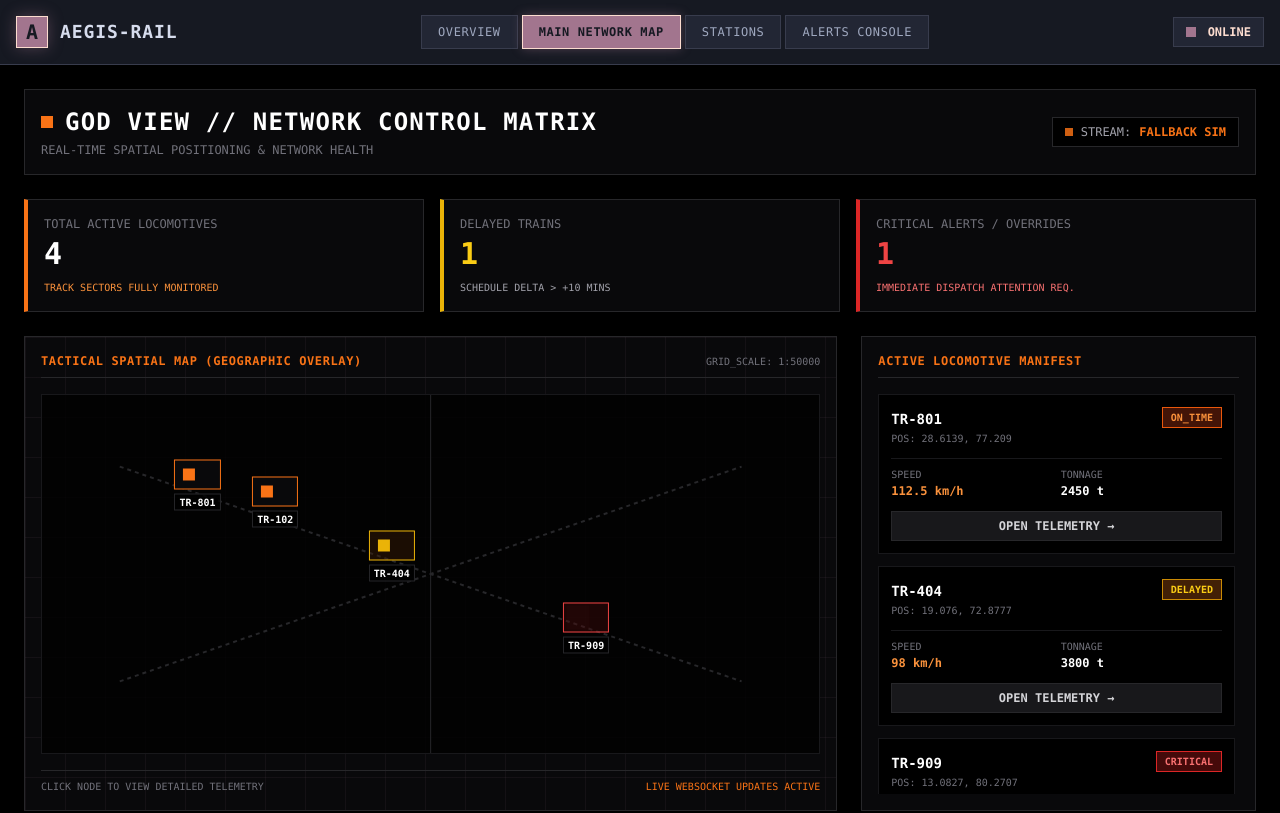
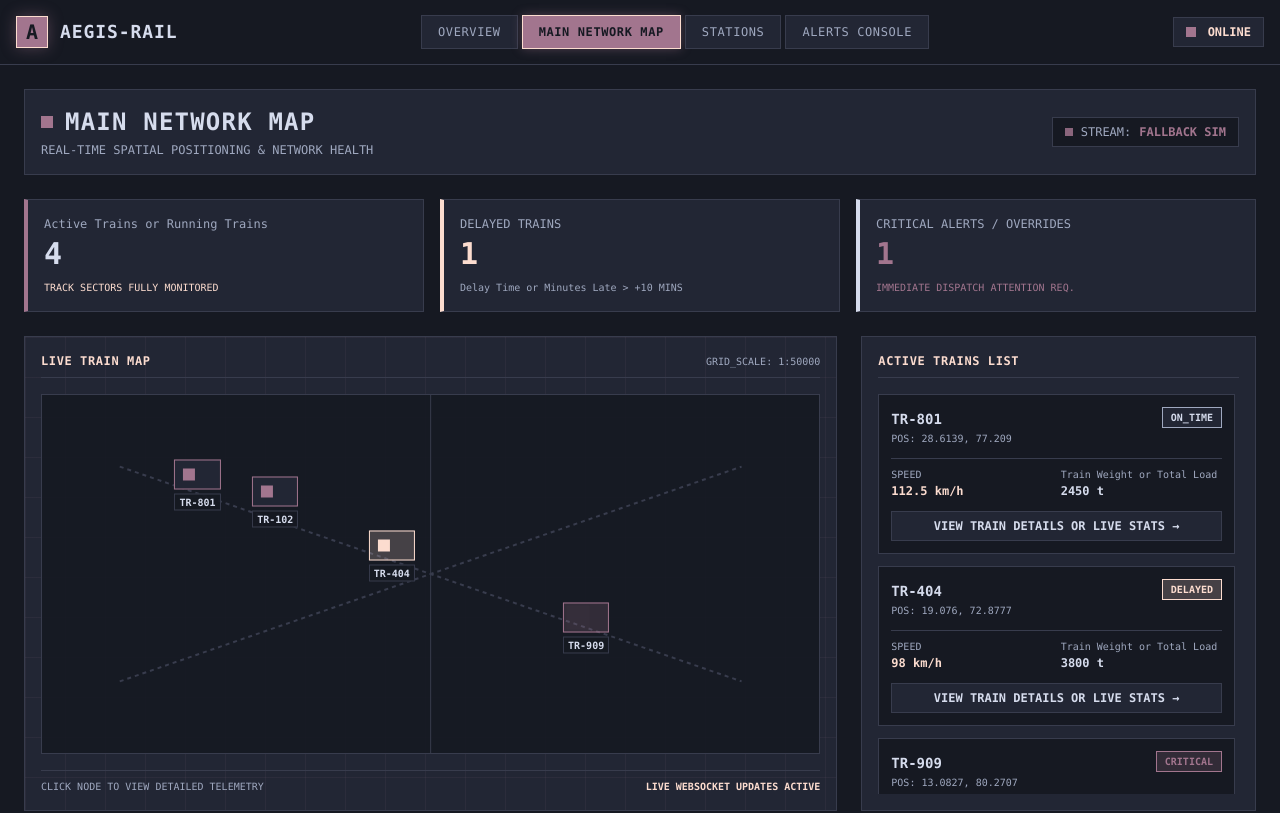
Before and after one commit to AnmolTiwari4/aegis-rail, a Next.js app in the folder frontend/: page /dashboard in a window 1280 px wide. Shown: the top 813 px of the page. Built offline with nearby package versions, Linux system fonts and the light colour scheme; no server answers.

Commit message:
update dashboard matrix with ocean colors and updated terminology

```diff
--- a/frontend/app/dashboard/page.jsx
+++ b/frontend/app/dashboard/page.jsx
@@ -19,23 +19,23 @@ export default function DashboardPage() {
   const criticalCount = activeTrains.filter(t => t.status === "CRITICAL").length;
 
   return (
-    <div className="w-full bg-black min-h-screen p-4 md:p-6 font-mono space-y-6">
+    <div className="w-full bg-ocean-bg min-h-screen p-4 md:p-6 font-mono space-y-6">
 
       {/* Top Header & Status */}
-      <div className="flex flex-col md:flex-row justify-between items-start md:items-center gap-4 border border-zinc-800 bg-zinc-950 p-4">
+      <div className="flex flex-col md:flex-row justify-between items-start md:items-center gap-4 border border-ocean-border bg-ocean-surface p-4">
         <div>
-          <h1 className="text-xl md:text-2xl font-bold uppercase text-white tracking-wider flex items-center gap-3">
-            <span className="w-3 h-3 bg-orange-500 inline-block"></span>
-            GOD VIEW // NETWORK CONTROL MATRIX
+          <h1 className="text-xl md:text-2xl font-bold uppercase text-ocean-light tracking-wider flex items-center gap-3">
+            <span className="w-3 h-3 bg-ocean-mauve inline-block"></span>
+            Main Network Map
           </h1>
-          <p className="text-zinc-500 text-xs mt-1">REAL-TIME SPATIAL POSITIONING & NETWORK HEALTH</p>
+          <p className="text-ocean-soft text-xs mt-1">REAL-TIME SPATIAL POSITIONING & NETWORK HEALTH</p>
         </div>
 
         <div className="flex items-center gap-4">
-          <div className="border border-zinc-800 bg-black px-3 py-1.5 text-xs flex items-center gap-2">
-            <span className={`w-2 h-2 ${isConnected ? 'bg-green-500' : 'bg-orange-500 animate-pulse'}`}></span>
-            <span className="text-zinc-400">STREAM:</span>
-            <span className={isConnected ? 'text-green-400 font-bold' : 'text-orange-500 font-bold'}>
+          <div className="border border-ocean-border bg-ocean-bg px-3 py-1.5 text-xs flex items-center gap-2">
+            <span className={`w-2 h-2 ${isConnected ? 'bg-ocean-peach' : 'bg-ocean-mauve animate-pulse'}`}></span>
+            <span className="text-ocean-soft">STREAM:</span>
+            <span className={isConnected ? 'text-ocean-peach font-bold' : 'text-ocean-mauve font-bold'}>
               {isConnected ? 'LIVE WEBSOCKET' : 'FALLBACK SIM'}
             </span>
           </div>
@@ -44,22 +44,22 @@ export default function DashboardPage() {
 
       {/* KPI Cards Row */}
       <div className="grid grid-cols-1 md:grid-cols-3 gap-4">
-        <div className="border border-zinc-800 bg-zinc-950 p-4 border-l-4 border-l-orange-500">
-          <span className="text-zinc-500 text-xs block">TOTAL ACTIVE LOCOMOTIVES</span>
-          <div className="text-3xl font-extrabold text-white mt-1">{totalActive}</div>
-          <span className="text-[10px] text-orange-400 mt-2 block">TRACK SECTORS FULLY MONITORED</span>
+        <div className="border border-ocean-border bg-ocean-surface p-4 border-l-4 border-l-ocean-mauve">
+          <span className="text-ocean-soft text-xs block">Active Trains or Running Trains</span>
+          <div className="text-3xl font-extrabold text-ocean-light mt-1">{totalActive}</div>
+          <span className="text-[10px] text-ocean-peach mt-2 block">TRACK SECTORS FULLY MONITORED</span>
         </div>
 
-        <div className="border border-zinc-800 bg-zinc-950 p-4 border-l-4 border-l-yellow-500">
-          <span className="text-zinc-500 text-xs block">DELAYED TRAINS</span>
-          <div className="text-3xl font-extrabold text-yellow-400 mt-1">{delayedCount}</div>
-          <span className="text-[10px] text-zinc-400 mt-2 block">SCHEDULE DELTA &gt; +10 MINS</span>
+        <div className="border border-ocean-border bg-ocean-surface p-4 border-l-4 border-l-ocean-peach">
+          <span className="text-ocean-soft text-xs block">DELAYED TRAINS</span>
+          <div className="text-3xl font-extrabold text-ocean-peach mt-1">{delayedCount}</div>
+          <span className="text-[10px] text-ocean-soft mt-2 block">Delay Time or Minutes Late &gt; +10 MINS</span>
         </div>
 
-        <div className="border border-zinc-800 bg-zinc-950 p-4 border-l-4 border-l-red-600">
-          <span className="text-zinc-500 text-xs block">CRITICAL ALERTS / OVERRIDES</span>
-          <div className="text-3xl font-extrabold text-red-500 mt-1">{criticalCount}</div>
-          <span className="text-[10px] text-red-400 mt-2 block">IMMEDIATE DISPATCH ATTENTION REQ.</span>
+        <div className="border border-ocean-border bg-ocean-surface p-4 border-l-4 border-l-ocean-light">
+          <span className="text-ocean-soft text-xs block">CRITICAL ALERTS / OVERRIDES</span>
+          <div className="text-3xl font-extrabold text-ocean-mauve mt-1">{criticalCount}</div>
+          <span className="text-[10px] text-ocean-mauve mt-2 block">IMMEDIATE DISPATCH ATTENTION REQ.</span>
         </div>
       </div>
 
@@ -67,24 +67,23 @@ export default function DashboardPage() {
       <div className="grid grid-cols-1 lg:grid-cols-3 gap-6">
 
         {/* Interactive Tactical Map Container (2 Cols) */}
-        <div className="lg:col-span-2 border border-zinc-800 bg-zinc-950 p-4 relative min-h-[450px] flex flex-col justify-between grid-bg">
-          <div className="flex justify-between items-center border-b border-zinc-800 pb-2">
-            <span className="text-orange-500 font-bold text-xs uppercase tracking-wider">TACTICAL SPATIAL MAP (GEOGRAPHIC OVERLAY)</span>
-            <span className="text-zinc-500 text-[10px]">GRID_SCALE: 1:50000</span>
+        <div className="lg:col-span-2 border border-ocean-border bg-ocean-surface p-4 relative min-h-[450px] flex flex-col justify-between grid-bg">
+          <div className="flex justify-between items-center border-b border-ocean-border pb-2">
+            <span className="text-ocean-peach font-bold text-xs uppercase tracking-wider">Live Train Map</span>
+            <span className="text-ocean-soft text-[10px]">GRID_SCALE: 1:50000</span>
           </div>
 
           {/* Interactive Map Visual Simulation Nodes */}
-          <div className="relative w-full h-[360px] my-4 border border-zinc-900 bg-black/80 overflow-hidden flex items-center justify-center">
+          <div className="relative w-full h-[360px] my-4 border border-ocean-border bg-ocean-bg/90 overflow-hidden flex items-center justify-center">
             {/* Grid Track SVG Lines */}
-            <svg className="absolute inset-0 w-full h-full stroke-zinc-900 stroke-1" xmlns="http://www.w3.org/2000/svg">
-              <line x1="10%" y1="20%" x2="90%" y2="80%" stroke="#27272a" strokeWidth="2" strokeDasharray="4 4" />
-              <line x1="10%" y1="80%" x2="90%" y2="20%" stroke="#27272a" strokeWidth="2" strokeDasharray="4 4" />
-              <line x1="50%" y1="0%" x2="50%" y2="100%" stroke="#27272a" strokeWidth="1" />
+            <svg className="absolute inset-0 w-full h-full stroke-ocean-border stroke-1" xmlns="http://www.w3.org/2000/svg">
+              <line x1="10%" y1="20%" x2="90%" y2="80%" stroke="#383C4D" strokeWidth="2" strokeDasharray="4 4" />
+              <line x1="10%" y1="80%" x2="90%" y2="20%" stroke="#383C4D" strokeWidth="2" strokeDasharray="4 4" />
+              <line x1="50%" y1="0%" x2="50%" y2="100%" stroke="#383C4D" strokeWidth="1" />
             </svg>
 
             {/* Dynamic Moving Nodes */}
             {activeTrains.map((train, idx) => {
-              // Convert lat/lng to container percentages for interactive visual display
               const xPos = 20 + ((idx * 25) % 65);
               const yPos = 25 + ((idx * 20) % 55);
 
@@ -98,21 +97,20 @@ export default function DashboardPage() {
                   style={{ left: `${xPos}%`, top: `${yPos}%` }}
                   className="absolute transform -translate-x-1/2 -translate-y-1/2 group cursor-pointer"
                 >
-                  <div className={`relative p-2 border bg-black transition-transform group-hover:scale-110 ${
-                    isCritical ? 'border-red-500 bg-red-950/40' : isDelayed ? 'border-yellow-500 bg-yellow-950/40' : 'border-orange-500 bg-zinc-950'
-                  }`}>
+                  <div className={`relative p-2 border bg-ocean-bg transition-transform group-hover:scale-110 ${isCritical ? 'border-ocean-mauve bg-ocean-mauve/20' : isDelayed ? 'border-ocean-peach bg-ocean-peach/20' : 'border-ocean-mauve bg-ocean-surface'
+                    }`}>
                     {/* Pulsing indicator */}
-                    <div className={`w-3 h-3 ${isCritical ? 'bg-red-500 animate-ping' : isDelayed ? 'bg-yellow-500' : 'bg-orange-500'}`} />
+                    <div className={`w-3 h-3 ${isCritical ? 'bg-ocean-mauve animate-ping' : isDelayed ? 'bg-ocean-peach' : 'bg-ocean-mauve'}`} />
 
                     {/* Tooltip on Hover */}
-                    <div className="absolute left-6 top-0 hidden group-hover:block bg-zinc-950 border border-orange-500 p-2 z-30 whitespace-nowrap text-xs shadow-lg">
-                      <div className="text-white font-bold">{train.train_id}</div>
-                      <div className="text-orange-400">SPEED: {train.current_speed} km/h</div>
-                      <div className="text-zinc-400">WEIGHT: {train.current_weight} t</div>
-                      <div className="text-zinc-500 text-[10px] underline mt-1">CLICK FOR TELEMETRY DASHBOARD →</div>
+                    <div className="absolute left-6 top-0 hidden group-hover:block bg-ocean-surface border border-ocean-mauve p-2 z-30 whitespace-nowrap text-xs shadow-lg">
+                      <div className="text-ocean-light font-bold">{train.train_id}</div>
+                      <div className="text-ocean-peach">SPEED: {train.current_speed} km/h</div>
+                      <div className="text-ocean-soft">WEIGHT: {train.current_weight} t</div>
+                      <div className="text-ocean-mauve text-[10px] underline mt-1">CLICK FOR TELEMETRY DASHBOARD →</div>
                     </div>
                   </div>
-                  <span className="text-[10px] text-white font-bold block text-center mt-1 bg-black/80 px-1 border border-zinc-800">
+                  <span className="text-[10px] text-ocean-light font-bold block text-center mt-1 bg-ocean-bg/90 px-1 border border-ocean-border">
                     {train.train_id}
                   </span>
                 </Link>
@@ -120,51 +118,50 @@ export default function DashboardPage() {
             })}
           </div>
 
-          <div className="flex justify-between items-center text-[10px] text-zinc-500 border-t border-zinc-800 pt-2">
+          <div className="flex justify-between items-center text-[10px] text-ocean-soft border-t border-ocean-border pt-2">
             <span>CLICK NODE TO VIEW DETAILED TELEMETRY</span>
-            <span className="text-orange-500">LIVE WEBSOCKET UPDATES ACTIVE</span>
+            <span className="text-ocean-peach font-bold">LIVE WEBSOCKET UPDATES ACTIVE</span>
           </div>
         </div>
 
         {/* Active Trains List Panel (1 Col) */}
-        <div className="border border-zinc-800 bg-zinc-950 p-4 space-y-4">
-          <h3 className="text-orange-500 font-bold text-xs uppercase tracking-wider border-b border-zinc-800 pb-2">
-            ACTIVE LOCOMOTIVE MANIFEST
+        <div className="border border-ocean-border bg-ocean-surface p-4 space-y-4">
+          <h3 className="text-ocean-peach font-bold text-xs uppercase tracking-wider border-b border-ocean-border pb-2">
+            Active Trains List
           </h3>
 
           <div className="space-y-3 max-h-[400px] overflow-y-auto pr-1">
             {activeTrains.map((train) => (
-              <div key={train.train_id} className="border border-zinc-900 bg-black p-3 hover:border-orange-500/50 transition-colors">
+              <div key={train.train_id} className="border border-ocean-border bg-ocean-bg p-3 hover:border-ocean-mauve transition-colors">
                 <div className="flex justify-between items-start">
                   <div>
-                    <span className="text-white font-bold text-sm">{train.train_id}</span>
-                    <span className="text-[10px] text-zinc-500 block">POS: {train.latitude}, {train.longitude}</span>
+                    <span className="text-ocean-light font-bold text-sm">{train.train_id}</span>
+                    <span className="text-[10px] text-ocean-soft block">POS: {train.latitude}, {train.longitude}</span>
                   </div>
-                  <span className={`px-2 py-0.5 text-[10px] font-bold border ${
-                    train.status === 'CRITICAL' ? 'border-red-600 bg-red-950 text-red-400' :
-                    train.status === 'DELAYED' ? 'border-yellow-600 bg-yellow-950 text-yellow-400' :
-                    'border-orange-600 bg-orange-950 text-orange-400'
-                  }`}>
+                  <span className={`px-2 py-0.5 text-[10px] font-bold border ${train.status === 'CRITICAL' ? 'border-ocean-mauve bg-ocean-mauve/20 text-ocean-mauve' :
+                    train.status === 'DELAYED' ? 'border-ocean-peach bg-ocean-peach/20 text-ocean-peach' :
+                      'border-ocean-soft bg-ocean-surface text-ocean-light'
+                    }`}>
                     {train.status}
                   </span>
                 </div>
 
-                <div className="grid grid-cols-2 gap-2 mt-3 text-xs border-t border-zinc-900 pt-2">
+                <div className="grid grid-cols-2 gap-2 mt-3 text-xs border-t border-ocean-border pt-2">
                   <div>
-                    <span className="text-zinc-500 text-[10px] block">SPEED</span>
-                    <span className="text-orange-400 font-bold">{train.current_speed} km/h</span>
+                    <span className="text-ocean-soft text-[10px] block">SPEED</span>
+                    <span className="text-ocean-peach font-bold">{train.current_speed} km/h</span>
                   </div>
                   <div>
-                    <span className="text-zinc-500 text-[10px] block">TONNAGE</span>
-                    <span className="text-white font-bold">{train.current_weight} t</span>
+                    <span className="text-ocean-soft text-[10px] block">Train Weight or Total Load</span>
+                    <span className="text-ocean-light font-bold">{train.current_weight} t</span>
                   </div>
                 </div>
 
                 <Link
                   href={`/trains/${train.train_id}`}
-                  className="mt-3 block w-full text-center bg-zinc-900 hover:bg-orange-600 hover:text-black border border-zinc-800 text-zinc-300 text-xs py-1.5 transition-colors font-bold uppercase"
+                  className="mt-3 block w-full text-center bg-ocean-surface hover:bg-ocean-mauve hover:text-ocean-bg border border-ocean-border text-ocean-light text-xs py-1.5 transition-colors font-bold uppercase"
                 >
-                  OPEN TELEMETRY →
+                  View Train Details or Live Stats →
                 </Link>
               </div>
             ))}
```
